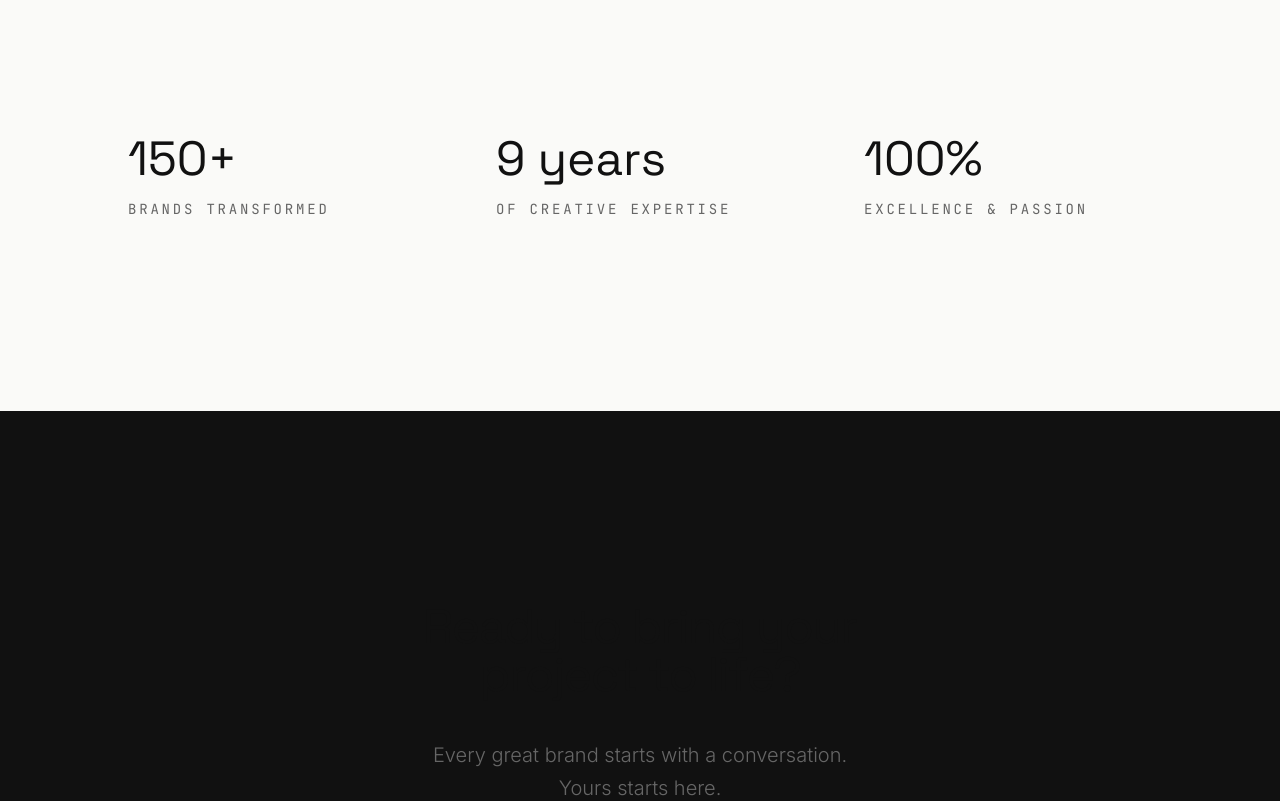
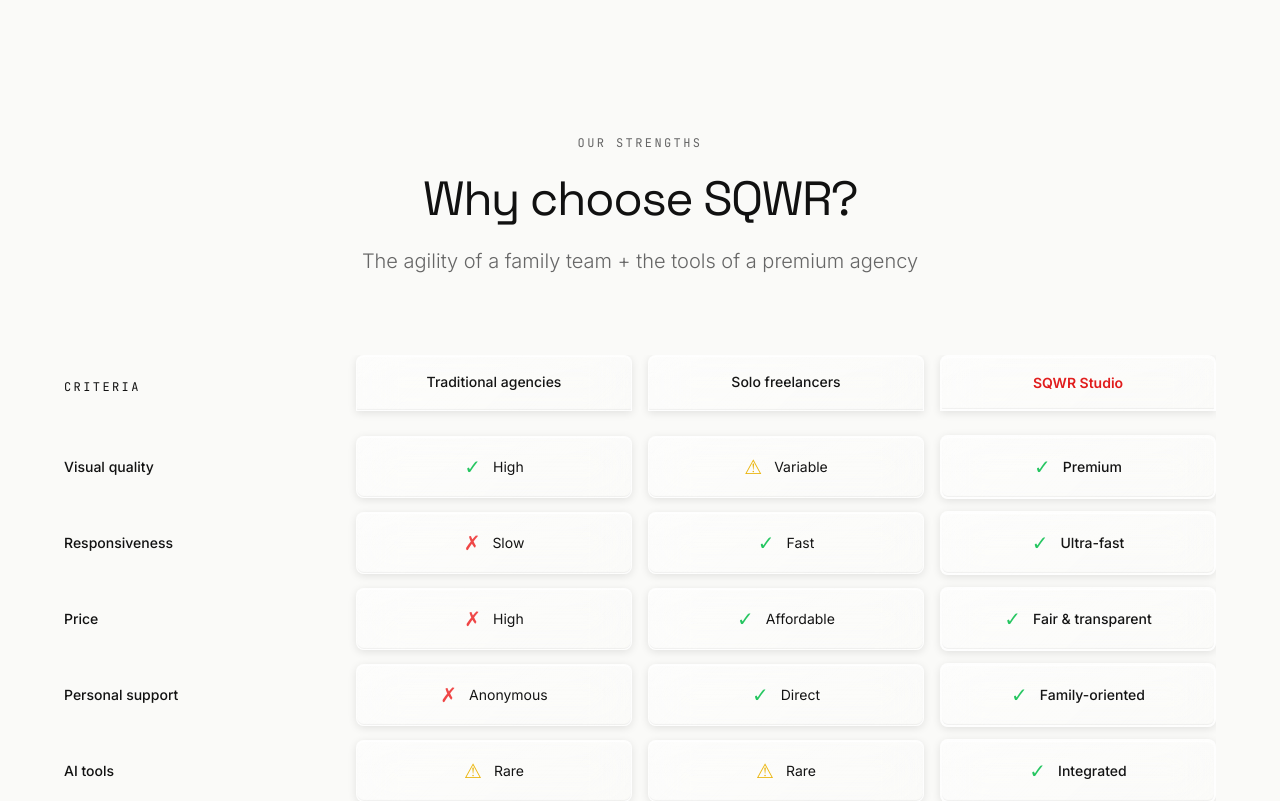
Before and after one commit to samsam007b/sqwr-site, a Next.js app: page / in a window 1280 px wide. Shown: the part 5020-5821 px from the top of the page. Built offline with nearby package versions, Linux system fonts and the light colour scheme.

Commit message:
Add 'Why SQWR' comparison section with translations for all languages

```diff
--- a/app/page.tsx
+++ b/app/page.tsx
@@ -5,6 +5,7 @@ import ScrollReveal from '@/components/ScrollReveal';
 import AsymmetricProjectGrid from '@/components/AsymmetricProjectGrid';
 import MagneticButton from '@/components/MagneticButton';
 import TextReveal from '@/components/TextReveal';
+import WhySQWR from '@/components/WhySQWR';
 import { getFeaturedProjects } from '@/app/data/projects';
 import { useLanguage } from '@/context/LanguageContext';
 
@@ -119,6 +120,9 @@ export default function Home() {
         </div>
       </section>
 
+      {/* Why SQWR Comparison */}
+      <WhySQWR />
+
       {/* Expertise Highlight */}
       <section className="py-40 lg:py-48 px-6 lg:px-16">
         <div className="max-w-5xl mx-auto">
--- /dev/null
+++ b/components/WhySQWR.tsx
@@ -0,0 +1,153 @@
+'use client';
+
+import ScrollReveal from '@/components/ScrollReveal';
+import { useLanguage } from '@/context/LanguageContext';
+
+interface ComparisonCell {
+  text: string;
+  status: 'positive' | 'warning' | 'negative';
+}
+
+const WhySQWR = () => {
+  const { t } = useLanguage();
+
+  const comparisonData: Array<{
+    criteria: string;
+    agencies: ComparisonCell;
+    freelances: ComparisonCell;
+    sqwr: ComparisonCell;
+  }> = [
+    {
+      criteria: t('home.criteriaQuality'),
+      agencies: { text: t('home.qualityHigh'), status: 'positive' },
+      freelances: { text: t('home.qualityVariable'), status: 'warning' },
+      sqwr: { text: t('home.qualityPremium'), status: 'positive' },
+    },
+    {
+      criteria: t('home.criteriaReactivity'),
+      agencies: { text: t('home.reactivitySlow'), status: 'negative' },
+      freelances: { text: t('home.reactivityFast'), status: 'positive' },
+      sqwr: { text: t('home.reactivityUltraFast'), status: 'positive' },
+    },
+    {
+      criteria: t('home.criteriaPrice'),
+      agencies: { text: t('home.priceHigh'), status: 'negative' },
+      freelances: { text: t('home.priceAffordable'), status: 'positive' },
+      sqwr: { text: t('home.priceFair'), status: 'positive' },
+    },
+    {
+      criteria: t('home.criteriaSupport'),
+      agencies: { text: t('home.supportAnonymous'), status: 'negative' },
+      freelances: { text: t('home.supportDirect'), status: 'positive' },
+      sqwr: { text: t('home.supportFamily'), status: 'positive' },
+    },
+    {
+      criteria: t('home.criteriaAI'),
+      agencies: { text: t('home.aiRare'), status: 'warning' },
+      freelances: { text: t('home.aiRare'), status: 'warning' },
+      sqwr: { text: t('home.aiIntegrated'), status: 'positive' },
+    },
+  ];
+
+  const getStatusIcon = (status: 'positive' | 'warning' | 'negative') => {
+    switch (status) {
+      case 'positive':
+        return (
+          <span className="text-green-500 text-xl" aria-label="Positive">
+            ✓
+          </span>
+        );
+      case 'warning':
+        return (
+          <span className="text-yellow-500 text-xl" aria-label="Warning">
+            ⚠
+          </span>
+        );
+      case 'negative':
+        return (
+          <span className="text-red-500 text-xl" aria-label="Negative">
+            ✗
+          </span>
+        );
+    }
+  };
+
+  return (
+    <section className="py-40 lg:py-48 px-6 lg:px-16">
+      <div className="max-w-6xl mx-auto">
+        {/* Header */}
+        <div className="mb-20 text-center">
+          <ScrollReveal>
+            <p className="text-xs font-mono uppercase tracking-[0.2em] text-secondary/60 mb-6">
+              {t('home.whySqwrLabel')}
+            </p>
+          </ScrollReveal>
+          <ScrollReveal delay={0.1}>
+            <h2 className="font-display font-normal text-4xl md:text-5xl mb-6 text-foreground">
+              {t('home.whySqwrTitle')}
+            </h2>
+          </ScrollReveal>
+          <ScrollReveal delay={0.2}>
+            <p className="text-xl text-secondary/80 font-light max-w-3xl mx-auto">
+              {t('home.whySqwrSubtitle')}
+            </p>
+          </ScrollReveal>
+        </div>
+
+        {/* Comparison Table */}
+        <ScrollReveal delay={0.3}>
+          <div className="overflow-x-auto">
+            <div className="min-w-[600px]">
+              {/* Table Header */}
+              <div className="grid grid-cols-4 gap-4 mb-6">
+                <div className="font-mono text-xs uppercase tracking-[0.2em] text-secondary/60 flex items-end pb-4">
+                  {t('home.comparisonCriteria')}
+                </div>
+                <div className="text-center glass-surface rounded-t-lg p-4">
+                  <p className="font-sans text-sm font-medium text-foreground">
+                    {t('home.comparisonAgencies')}
+                  </p>
+                </div>
+                <div className="text-center glass-surface rounded-t-lg p-4">
+                  <p className="font-sans text-sm font-medium text-foreground">
+                    {t('home.comparisonFreelances')}
+                  </p>
+                </div>
+                <div className="text-center glass-surface rounded-t-lg p-4 bg-primary/5 border-2 border-primary/20">
+                  <p className="font-sans text-sm font-bold text-primary">
+                    {t('home.comparisonSqwr')}
+                  </p>
+                </div>
+              </div>
+
+              {/* Table Rows */}
+              <div className="space-y-3">
+                {comparisonData.map((row, index) => (
+                  <div key={index} className="grid grid-cols-4 gap-4 items-center">
+                    <div className="font-sans text-sm font-medium text-foreground">
+                      {row.criteria}
+                    </div>
+                    <div className="glass-surface p-4 rounded-lg flex items-center justify-center gap-3">
+                      {getStatusIcon(row.agencies.status)}
+                      <span className="text-sm text-secondary/80">{row.agencies.text}</span>
+                    </div>
+                    <div className="glass-surface p-4 rounded-lg flex items-center justify-center gap-3">
+                      {getStatusIcon(row.freelances.status)}
+                      <span className="text-sm text-secondary/80">{row.freelances.text}</span>
+                    </div>
+                    <div className="glass-surface p-4 rounded-lg bg-primary/5 border-2 border-primary/20 flex items-center justify-center gap-3">
+                      {getStatusIcon(row.sqwr.status)}
+                      <span className="text-sm font-medium text-foreground">{row.sqwr.text}</span>
+                    </div>
+                  </div>
+                ))}
+              </div>
+            </div>
+          </div>
+        </ScrollReveal>
+      </div>
+    </section>
+  );
+};
+
+export default WhySQWR;
--- a/locales/de.ts
+++ b/locales/de.ts
@@ -21,6 +21,32 @@ export const de = {
     projectsLabel: 'Ausgewählte Projekte',
     projectsTitle: 'Aktuelle Arbeiten',
     viewAll: 'Alle Projekte ansehen →',
+    whySqwrLabel: 'Unsere Stärken',
+    whySqwrTitle: 'Warum SQWR wählen?',
+    whySqwrSubtitle: 'Die Agilität eines Familienteams + die Tools einer Premium-Agentur',
+    comparisonCriteria: 'Kriterium',
+    comparisonAgencies: 'Traditionelle Agenturen',
+    comparisonFreelances: 'Solo-Freelancer',
+    comparisonSqwr: 'SQWR Studio',
+    criteriaQuality: 'Visuelle Qualität',
+    criteriaReactivity: 'Reaktivität',
+    criteriaPrice: 'Preis',
+    criteriaSupport: 'Persönliche Betreuung',
+    criteriaAI: 'KI-Tools',
+    qualityHigh: 'Hoch',
+    qualityVariable: 'Variabel',
+    qualityPremium: 'Premium',
+    reactivitySlow: 'Langsam',
+    reactivityFast: 'Schnell',
+    reactivityUltraFast: 'Ultraschnell',
+    priceHigh: 'Hoch',
+    priceAffordable: 'Erschwinglich',
+    priceFair: 'Fair & transparent',
+    supportAnonymous: 'Anonym',
+    supportDirect: 'Direkt',
+    supportFamily: 'Familiär',
+    aiRare: 'Selten',
+    aiIntegrated: 'Integriert',
     stat1: '150+',
     stat1Label: 'Transformierte Marken',
     stat2: '9 Jahre',
--- a/locales/en.ts
+++ b/locales/en.ts
@@ -21,6 +21,32 @@ export const en = {
     projectsLabel: 'Selected projects',
     projectsTitle: 'Recent work',
     viewAll: 'View all projects →',
+    whySqwrLabel: 'Our strengths',
+    whySqwrTitle: 'Why choose SQWR?',
+    whySqwrSubtitle: 'The agility of a family team + the tools of a premium agency',
+    comparisonCriteria: 'Criteria',
+    comparisonAgencies: 'Traditional agencies',
+    comparisonFreelances: 'Solo freelancers',
+    comparisonSqwr: 'SQWR Studio',
+    criteriaQuality: 'Visual quality',
+    criteriaReactivity: 'Responsiveness',
+    criteriaPrice: 'Price',
+    criteriaSupport: 'Personal support',
+    criteriaAI: 'AI tools',
+    qualityHigh: 'High',
+    qualityVariable: 'Variable',
+    qualityPremium: 'Premium',
+    reactivitySlow: 'Slow',
+    reactivityFast: 'Fast',
+    reactivityUltraFast: 'Ultra-fast',
+    priceHigh: 'High',
+    priceAffordable: 'Affordable',
+    priceFair: 'Fair & transparent',
+    supportAnonymous: 'Anonymous',
+    supportDirect: 'Direct',
+    supportFamily: 'Family-oriented',
+    aiRare: 'Rare',
+    aiIntegrated: 'Integrated',
     stat1: '150+',
     stat1Label: 'Brands transformed',
     stat2: '9 years',
--- a/locales/fr.ts
+++ b/locales/fr.ts
@@ -21,6 +21,32 @@ export const fr = {
     projectsLabel: 'Projets sélectionnés',
     projectsTitle: 'Travaux récents',
     viewAll: 'Voir tous les projets →',
+    whySqwrLabel: 'Nos atouts',
+    whySqwrTitle: 'Pourquoi choisir SQWR ?',
+    whySqwrSubtitle: 'L\'agilité d\'une équipe familiale + les outils d\'une agence premium',
+    comparisonCriteria: 'Critère',
+    comparisonAgencies: 'Agences classiques',
+    comparisonFreelances: 'Freelances isolés',
+    comparisonSqwr: 'SQWR Studio',
+    criteriaQuality: 'Qualité visuelle',
+    criteriaReactivity: 'Réactivité',
+    criteriaPrice: 'Prix',
+    criteriaSupport: 'Suivi personnalisé',
+    criteriaAI: 'Outils IA',
+    qualityHigh: 'Élevée',
+    qualityVariable: 'Variable',
+    qualityPremium: 'Premium',
+    reactivitySlow: 'Lente',
+    reactivityFast: 'Rapide',
+    reactivityUltraFast: 'Ultra-rapide',
+    priceHigh: 'Élevé',
+    priceAffordable: 'Abordable',
+    priceFair: 'Juste et transparent',
+    supportAnonymous: 'Anonyme',
+    supportDirect: 'Direct',
+    supportFamily: 'Familial',
+    aiRare: 'Rare',
+    aiIntegrated: 'Intégré',
     stat1: '150+',
     stat1Label: 'Marques transformées',
     stat2: '9 ans',
--- a/locales/nl.ts
+++ b/locales/nl.ts
@@ -21,6 +21,32 @@ export const nl = {
     projectsLabel: 'Geselecteerde projecten',
     projectsTitle: 'Recent werk',
     viewAll: 'Bekijk alle projecten →',
+    whySqwrLabel: 'Onze troeven',
+    whySqwrTitle: 'Waarom kiezen voor SQWR?',
+    whySqwrSubtitle: 'De wendbaarheid van een familieteam + de tools van een premium bureau',
+    comparisonCriteria: 'Criteria',
+    comparisonAgencies: 'Traditionele bureaus',
+    comparisonFreelances: 'Solo freelancers',
+    comparisonSqwr: 'SQWR Studio',
+    criteriaQuality: 'Visuele kwaliteit',
+    criteriaReactivity: 'Reactiviteit',
+    criteriaPrice: 'Prijs',
+    criteriaSupport: 'Persoonlijke ondersteuning',
+    criteriaAI: 'AI-tools',
+    qualityHigh: 'Hoog',
+    qualityVariable: 'Variabel',
+    qualityPremium: 'Premium',
+    reactivitySlow: 'Traag',
+    reactivityFast: 'Snel',
+    reactivityUltraFast: 'Ultra-snel',
+    priceHigh: 'Hoog',
+    priceAffordable: 'Betaalbaar',
+    priceFair: 'Eerlijk & transparant',
+    supportAnonymous: 'Anoniem',
+    supportDirect: 'Direct',
+    supportFamily: 'Familiaal',
+    aiRare: 'Zeldzaam',
+    aiIntegrated: 'Geïntegreerd',
     stat1: '150+',
     stat1Label: 'Merken getransformeerd',
     stat2: '9 jaar',
```
